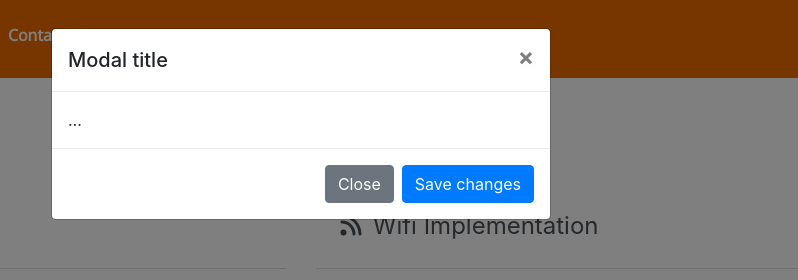
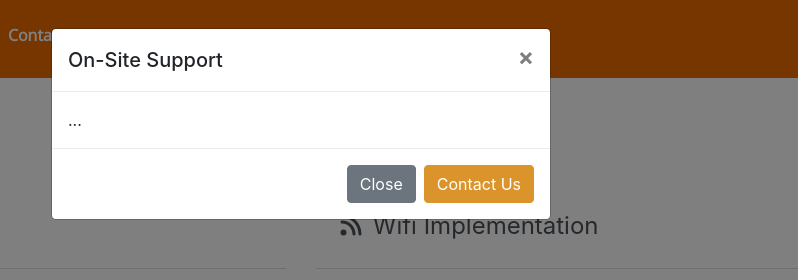
Before and after one commit to likane/likane.github.io, a plain HTML site: page services.html in a window 1280 px wide. Both pictures are taken after a click on the item "On Site Support". Shown: the top 280 px of the page, 339-1137 px from the left. Drawn offline with nearby package versions, Linux system fonts and the light colour scheme; files that its build step writes are made by us from their sources.

Commit message:
updating modals

```diff
--- a/services.html
+++ b/services.html
@@ -155,7 +155,7 @@
   <div class="modal-dialog" role="document">
     <div class="modal-content">
       <div class="modal-header">
-        <h5 class="modal-title" id="supportModalLabel">Modal title</h5>
+        <h5 class="modal-title" id="supportModalLabel">On-Site Support</h5>
         <button type="button" class="close" data-dismiss="modal" aria-label="Close">
           <span aria-hidden="true">&times;</span>
         </button>
@@ -165,7 +165,7 @@
       </div>
       <div class="modal-footer">
         <button type="button" class="btn btn-secondary" data-dismiss="modal">Close</button>
-        <button type="button" class="btn btn-primary">Save changes</button>
+        <button type="button" class="btn btn-primary contactModalBtn" ><a href="contact.html" target="_blank">Contact Us</a></button>
       </div>
     </div>
   </div>
@@ -176,7 +176,7 @@
   <div class="modal-dialog" role="document">
     <div class="modal-content">
       <div class="modal-header">
-        <h5 class="modal-title" id="avModalLabel">Modal title</h5>
+        <h5 class="modal-title" id="avModalLabel">Custom Audio & Video</h5>
         <button type="button" class="close" data-dismiss="modal" aria-label="Close">
           <span aria-hidden="true">&times;</span>
         </button>
@@ -186,7 +186,7 @@
       </div>
       <div class="modal-footer">
         <button type="button" class="btn btn-secondary" data-dismiss="modal">Close</button>
-        <button type="button" class="btn btn-primary">Save changes</button>
+        <button type="button" class="btn btn-primary contactModalBtn" ><a href="contact.html" target="_blank">Contact Us</a></button>
       </div>
     </div>
   </div>
@@ -197,7 +197,7 @@
   <div class="modal-dialog" role="document">
     <div class="modal-content">
       <div class="modal-header">
-        <h5 class="modal-title" id="networkModalLabel">Modal title</h5>
+        <h5 class="modal-title" id="networkModalLabel">Network Best Practice & Security</h5>
         <button type="button" class="close" data-dismiss="modal" aria-label="Close">
           <span aria-hidden="true">&times;</span>
         </button>
@@ -207,7 +207,7 @@
       </div>
       <div class="modal-footer">
         <button type="button" class="btn btn-secondary" data-dismiss="modal">Close</button>
-        <button type="button" class="btn btn-primary">Save changes</button>
+        <button type="button" class="btn btn-primary contactModalBtn" ><a href="contact.html" target="_blank">Contact Us</a></button>
       </div>
     </div>
   </div>
@@ -218,7 +218,7 @@
     <div class="modal-dialog" role="document">
       <div class="modal-content">
         <div class="modal-header">
-          <h5 class="modal-title" id="assistanceModalLabel">Modal title</h5>
+          <h5 class="modal-title" id="assistanceModalLabel">PC / Mac / Server Assistance</h5>
           <button type="button" class="close" data-dismiss="modal" aria-label="Close">
             <span aria-hidden="true">&times;</span>
           </button>
@@ -228,7 +228,7 @@
         </div>
         <div class="modal-footer">
           <button type="button" class="btn btn-secondary" data-dismiss="modal">Close</button>
-          <button type="button" class="btn btn-primary">Save changes</button>
+          <button type="button" class="btn btn-primary contactModalBtn" ><a href="contact.html" target="_blank">Contact Us</a></button>
         </div>
       </div>
     </div>
@@ -239,7 +239,7 @@
                   <div class="modal-dialog" role="document">
                     <div class="modal-content">
                       <div class="modal-header">
-                        <h5 class="modal-title" id="mobileModalLabel">Modal title</h5>
+                        <h5 class="modal-title" id="mobileModalLabel">All Inclusive Mobile Support</h5>
                         <button type="button" class="close" data-dismiss="modal" aria-label="Close">
                           <span aria-hidden="true">&times;</span>
                         </button>
@@ -249,7 +249,7 @@
                       </div>
                       <div class="modal-footer">
                         <button type="button" class="btn btn-secondary" data-dismiss="modal">Close</button>
-                        <button type="button" class="btn btn-primary">Save changes</button>
+                        <button type="button" class="btn btn-primary contactModalBtn" ><a href="contact.html" target="_blank">Contact Us</a></button>
                       </div>
                     </div>
                   </div>
@@ -261,7 +261,7 @@
   <div class="modal-dialog" role="document">
     <div class="modal-content">
       <div class="modal-header">
-        <h5 class="modal-title" id="wifiModalLabel">Modal title</h5>
+        <h5 class="modal-title" id="wifiModalLabel">Wifi Implementation</h5>
         <button type="button" class="close" data-dismiss="modal" aria-label="Close">
           <span aria-hidden="true">&times;</span>
         </button>
@@ -271,7 +271,7 @@
       </div>
       <div class="modal-footer">
         <button type="button" class="btn btn-secondary" data-dismiss="modal">Close</button>
-        <button type="button" class="btn btn-primary">Save changes</button>
+        <button type="button" class="btn btn-primary contactModalBtn" ><a href="contact.html" target="_blank">Contact Us</a></button>
       </div>
     </div>
   </div>
@@ -282,7 +282,7 @@
   <div class="modal-dialog" role="document">
     <div class="modal-content">
       <div class="modal-header">
-        <h5 class="modal-title" id="cableModalLabel">Modal title</h5>
+        <h5 class="modal-title" id="cableModalLabel">Cable Management & Maintenance</h5>
         <button type="button" class="close" data-dismiss="modal" aria-label="Close">
           <span aria-hidden="true">&times;</span>
         </button>
@@ -292,7 +292,7 @@
       </div>
       <div class="modal-footer">
         <button type="button" class="btn btn-secondary" data-dismiss="modal">Close</button>
-        <button type="button" class="btn btn-primary">Save changes</button>
+        <button type="button" class="btn btn-primary contactModalBtn" ><a href="contact.html" target="_blank">Contact Us</a></button>
       </div>
     </div>
   </div>
@@ -303,7 +303,7 @@
   <div class="modal-dialog" role="document">
     <div class="modal-content">
       <div class="modal-header">
-        <h5 class="modal-title" id="residentialModalLabel">Modal title</h5>
+        <h5 class="modal-title" id="residentialModalLabel">Residential Automation</h5>
         <button type="button" class="close" data-dismiss="modal" aria-label="Close">
           <span aria-hidden="true">&times;</span>
         </button>
@@ -313,7 +313,7 @@
       </div>
       <div class="modal-footer">
         <button type="button" class="btn btn-secondary" data-dismiss="modal">Close</button>
-        <button type="button" class="btn btn-primary">Save changes</button>
+        <button type="button" class="btn btn-primary contactModalBtn" ><a href="contact.html" target="_blank">Contact Us</a></button>
       </div>
     </div>
   </div>
@@ -324,7 +324,7 @@
   <div class="modal-dialog" role="document">
     <div class="modal-content">
       <div class="modal-header">
-        <h5 class="modal-title" id="cameraModalLabel">Modal title</h5>
+        <h5 class="modal-title" id="cameraModalLabel">Residential / Commercial Security Cameras</h5>
         <button type="button" class="close" data-dismiss="modal" aria-label="Close">
           <span aria-hidden="true">&times;</span>
         </button>
@@ -334,7 +334,7 @@
       </div>
       <div class="modal-footer">
         <button type="button" class="btn btn-secondary" data-dismiss="modal">Close</button>
-        <button type="button" class="btn btn-primary">Save changes</button>
+        <button type="button" class="btn btn-primary contactModalBtn" ><a href="contact.html" target="_blank">Contact Us</a></button>
       </div>
     </div>
   </div>
--- a/style.css
+++ b/style.css
@@ -2,7 +2,7 @@ h1,
 h2,
 h3,
 p {
-  font-family: "Open Sans", sans-serif;
+  font-family: 'Open Sans', sans-serif;
 }
 
 body {
@@ -23,7 +23,7 @@ section {
 .nav-link {
   color: #fff;
   font-weight: bold;
-  font-family: "Open Sans", sans-serif;
+  font-family: 'Open Sans', sans-serif;
 }
 
 .nav-link:hover {
@@ -147,12 +147,12 @@ p {
 }
 
 .customerReviewCard {
-  background-image: url("https://placem.at/people");
+  background-image: url('https://placem.at/people');
   /* background-image: url("https://fillmurray.com/200/300"); */
 }
 
 .serviceCard {
-  background-image: url("https://placem.at/things");
+  background-image: url('https://placem.at/things');
   /* background-image: url("https://fillmurray.com"); */
 }
 /* https://fillmurray.com/ */
@@ -160,7 +160,7 @@ p {
 .card:hover {
   box-shadow: 0 4px 8px 0 rgba(0, 0, 0, 0.2), 0 6px 20px 0 rgba(0, 0, 0, 0.19);
   background: linear-gradient(rgba(20, 20, 20, 0.5), rgba(20, 20, 20, 0.5)),
-    url("https://placem.at/things");
+    url('https://placem.at/things');
   -webkit-transition: all 0.5s;
   -moz-transition: all 0.5s;
   -o-transition: all 0.5s;
@@ -342,6 +342,20 @@ section {
 .list-group-item:hover > a {
   color: #ef6c00;
 } */
+
+.contactModalBtn {
+  background-color: #db942b;
+  border-color: #db942b;
+}
+
+.contactModalBtn:hover {
+  background-color: #78909c;
+  border-color: #78909c;
+}
+
+.contactModalBtn a {
+  color: #fff;
+}
 
 @media screen and (max-width: 1207px) {
   /* Contact */
```
